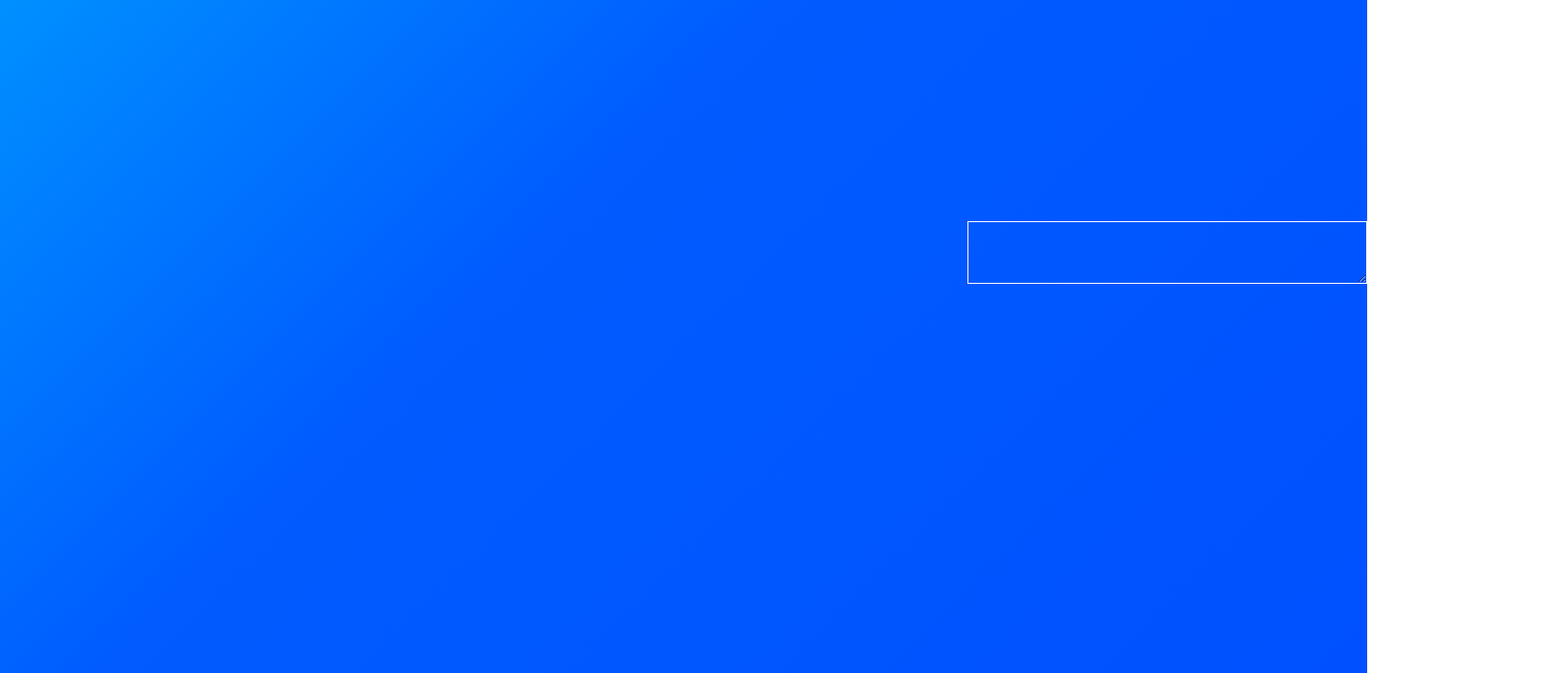
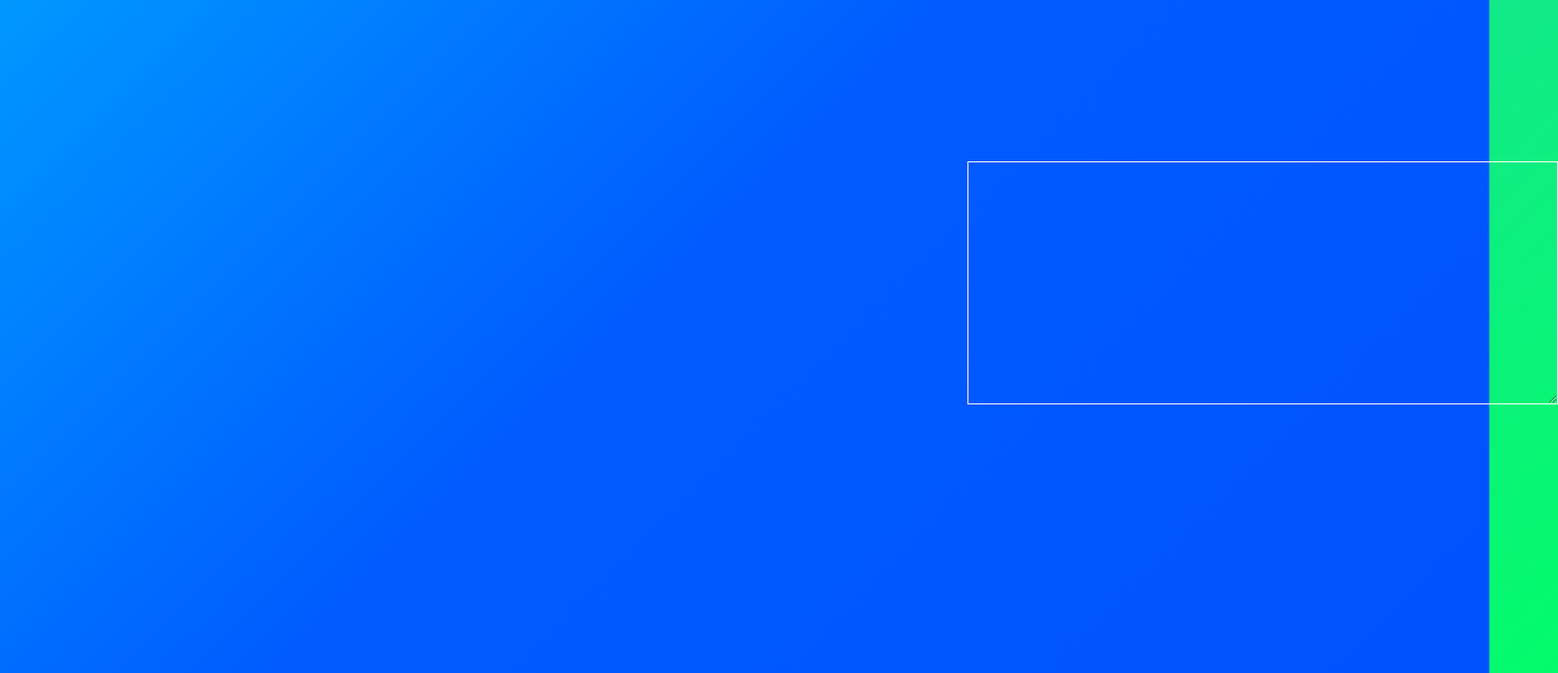
Before and after one commit to AndersHaroldson/AndersHaroldson.github.io, a plain HTML site: page index.html in a window 1280 px wide. Shown: the part 91-800 px from the top of the page at 95% size, 1641 px wide, since content can reach past the window. Drawn offline with Linux system fonts and the light colour scheme.

Commit message:
Update index.html

```diff
--- a/index.html
+++ b/index.html
@@ -32,12 +32,14 @@
         }
 
         #notes {
-            margin-top: 25%;
+            margin-top: 20%;
             margin-left: 80%;
             background-color: transparent;
             border-color: white;
             border-width: thin;
             color: white;
+            height: 250px;
+            font-size: 20px;
         }
 
         #clock {
```
